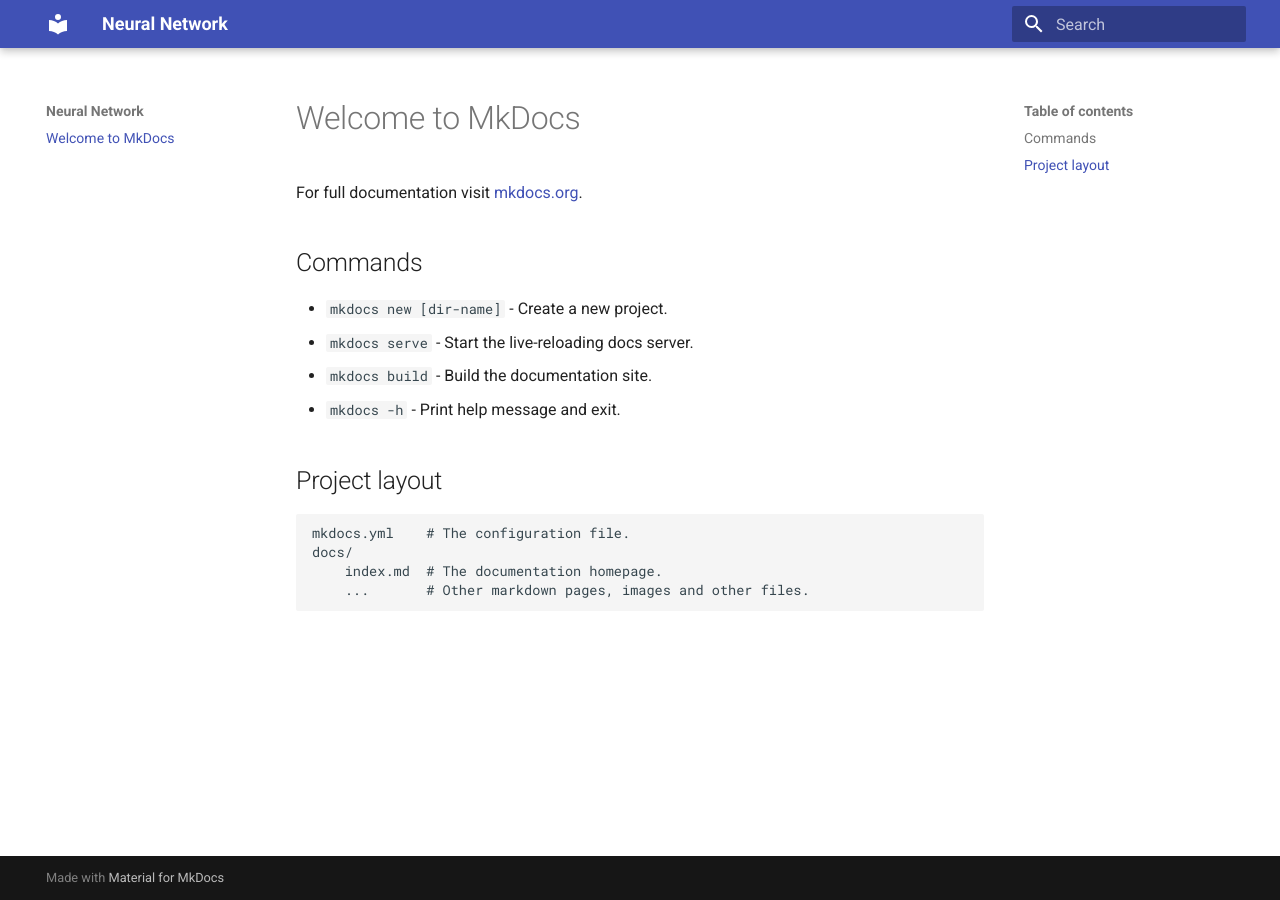
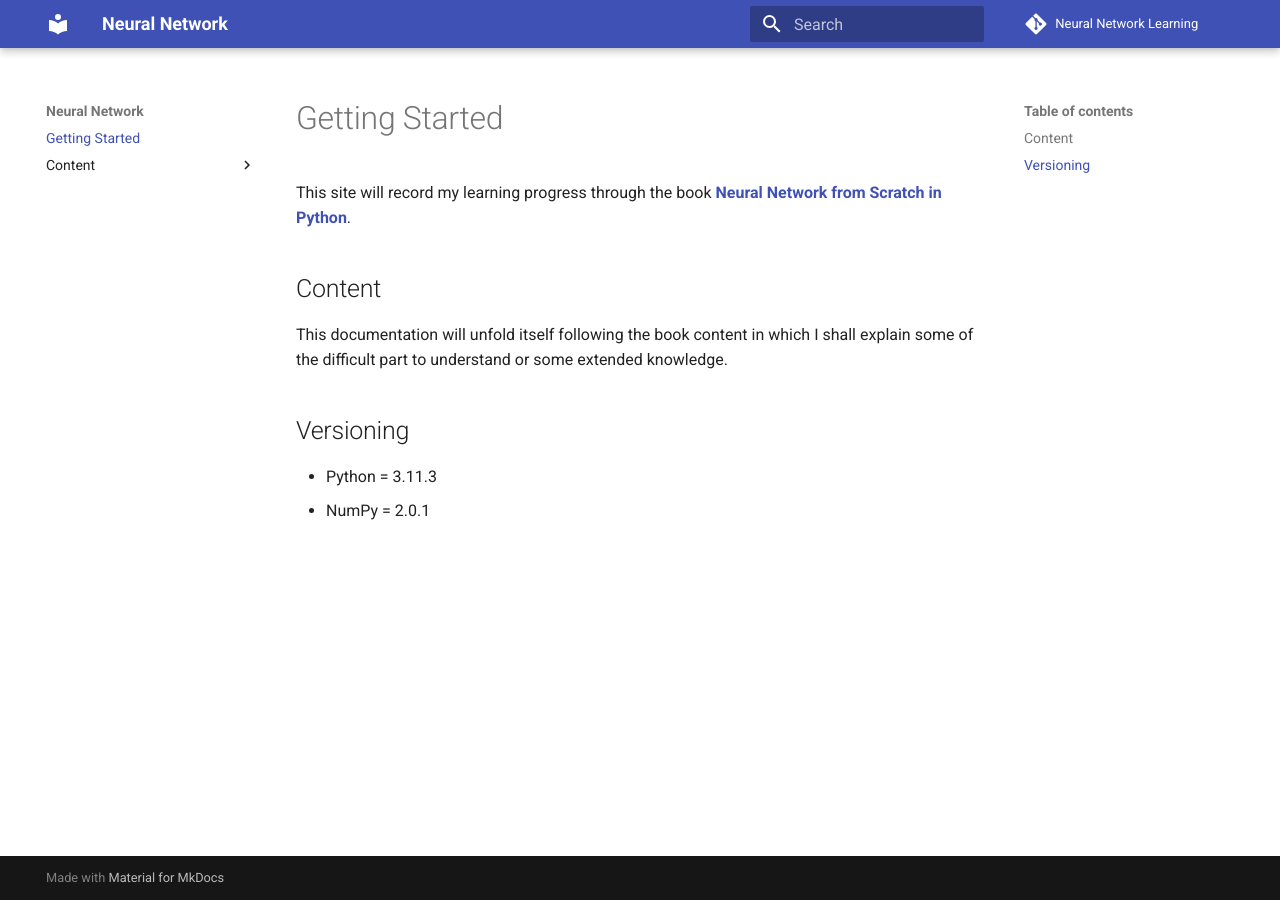
Before and after one commit to PREPONDERANCE/NNFS, an MkDocs documentation site: the page built from Docs/docs/index.md, in a window 1280 px wide. Built offline with MkDocs 1.6.1 and Material for MkDocs 9.7.7, drawn with Linux system fonts in a browser that asks for light colours; comment, search, counter and statistics services are not loaded.

```diff
--- a/Docs/docs/index.md
+++ b/Docs/docs/index.md
@@ -1,17 +1,12 @@
-# Welcome to MkDocs
+# Getting Started
 
-For full documentation visit [mkdocs.org](https://www.mkdocs.org).
+This site will record my learning progress through the book **[Neural Network from Scratch in Python](https://github.com/Dev-Gaju/NNFS-book-with-Implementation/blob/master/Neural%20Networks%20from%20Scratch%20in%20Python.pdf)**.
 
-## Commands
+## Content
 
-* `mkdocs new [dir-name]` - Create a new project.
-* `mkdocs serve` - Start the live-reloading docs server.
-* `mkdocs build` - Build the documentation site.
-* `mkdocs -h` - Print help message and exit.
+This documentation will unfold itself following the book content in which I shall explain some of the difficult part to understand or some extended knowledge.
 
-## Project layout
+## Versioning
 
-    mkdocs.yml    # The configuration file.
-    docs/
-        index.md  # The documentation homepage.
-        ...       # Other markdown pages, images and other files.
+- Python = 3.11.3
+- NumPy = 2.0.1
--- a/Docs/mkdocs.yml
+++ b/Docs/mkdocs.yml
@@ -1,3 +1,24 @@
 site_name: Neural Network
+repo_url: https://github.com/PREPONDERANCE/Neural-Network
+repo_name: Neural Network Learning
+
+markdown_extensions:
+  - pymdownx.highlight:
+      anchor_linenums: true
+      line_spans: __span
+      pygments_lang_class: true
+  - pymdownx.arithmatex:
+      generic: true
+  - pymdownx.inlinehilite
+  - pymdownx.snippets
+  - pymdownx.superfences
+
+extra_javascript:
+  - javascripts/mathjax.js
+  - https://unpkg.com/mathjax@3/es5/tex-mml-chtml.js
+
 theme:
   name: material
+  features:
+    - content.code.copy
+    - content.code.annotate
```
Also changed, not shown: Docs/docs/content/chapter2.md (added, +169 -0 lines).
